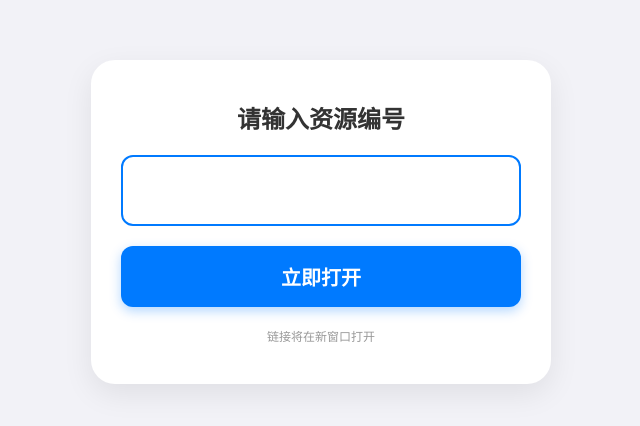
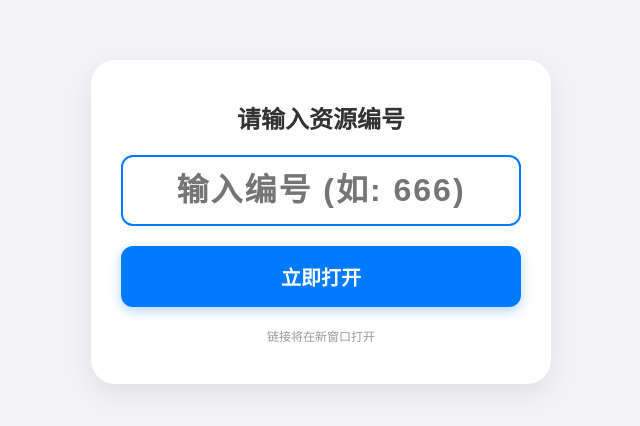
Before and after one commit to Fan-Yong/note, a plain HTML site: page index.html in a window 1280 px wide. Shown: the part 178-604 px from the top of the page, without its empty margins (319-959 px from the left). Drawn offline with Linux system fonts and the light colour scheme.

Commit message:
Fix HTML encoding issues in index.html

```diff
--- a/index.html
+++ b/index.html
@@ -63,7 +63,7 @@
 
 <div class="card">
     <h2>请输入资源编号</h2>
-    <input type="tel" id="code-input" placeholder="" autofocus>
+    <input type="tel" id="code-input" placeholder="输入编号 (如: 666)" autofocus>
     <button onclick="jump()">立即打开</button>
     <p id="error-msg">⚠️ 未找到该编号对应的链接</p>
     <div class="footer">链接将在新窗口打开</div>
```
